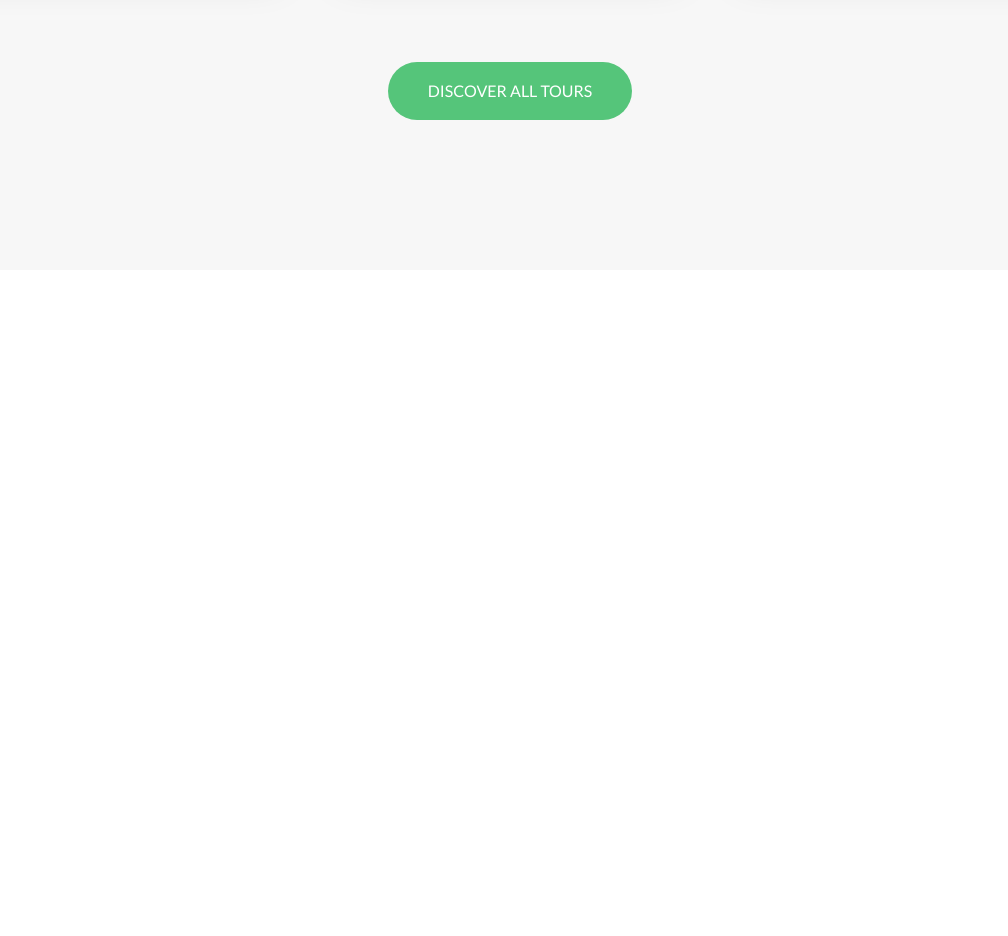
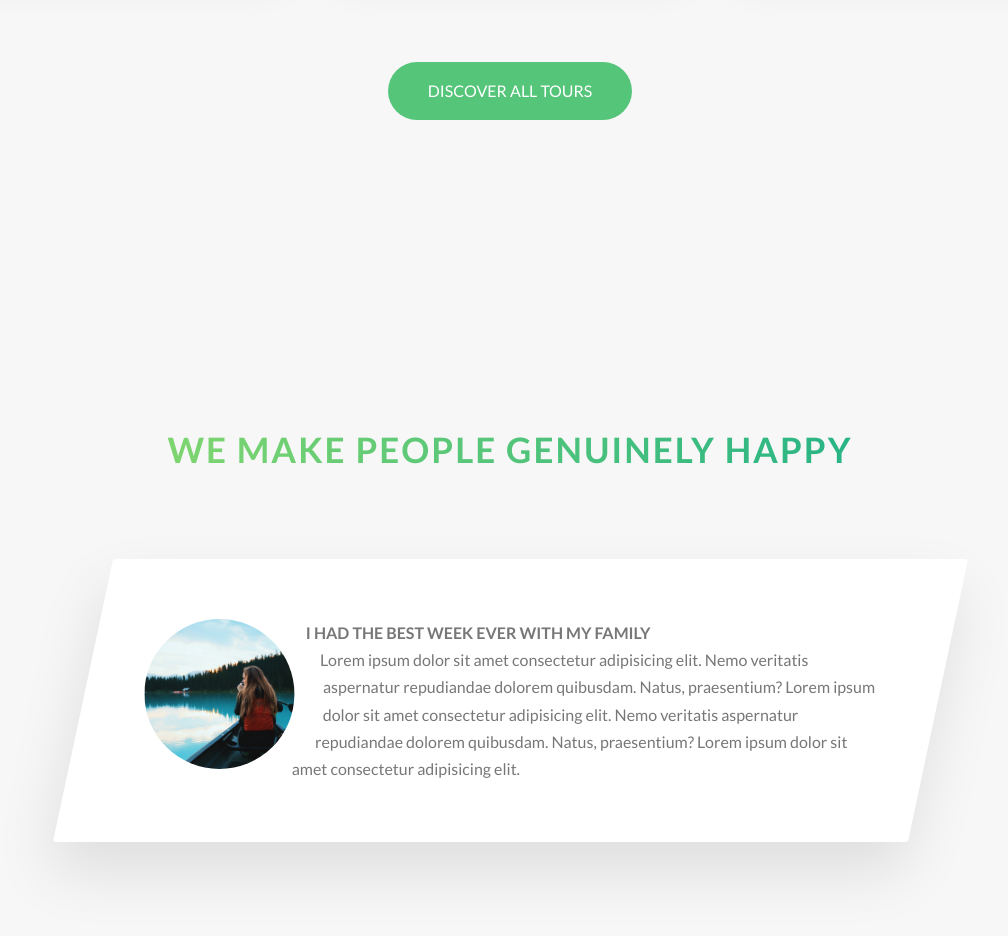
Before and after one commit to Gustavo64522/Natours, a website: page index.html in a window 1280 px wide. Shown: the part 3285-4221 px from the top of the page, without its empty margins (130-1138 px from the left). Before the commit the page ends 3585 px from the top, so only its background shows below. Drawn offline with Linux system fonts and the light colour scheme.

Commit message:
Iniciando Section Story
Adicionando componente de story.
Utilizando a propriedade shape-outside: circle() para adicionar um efeito circular em um texto e a clip-path: circle() para recortar uma imagem em circulo.

```diff
--- a/index.html
+++ b/index.html
@@ -208,7 +208,30 @@
                 <div class="u-center-text u-margin-top-huge">
                     <a href="#" class="btn btn--green">Discover all tours</a>
                 </div>
+            </section>
 
+            <section class="section-stories">
+                <div class="u-center-text u-margin-bottom-big">
+                    <h2 class="heading-secondary">
+                        We make people genuinely happy
+                    </h2>
+                </div>
+
+                <div class="row">
+                    <div class="story">
+                        <figure class="story__shape">
+                            <img class="story__img" src="./img/nat-8.jpg" alt="Person on a tour">
+                        </figure>
+                        <div class="story__text">
+                            <h3 class="heading-tertiary u-margin-bottom-smalls ">I had the best week ever with my family</h3>
+                            <p>
+                                Lorem ipsum dolor sit amet consectetur adipisicing elit. Nemo veritatis aspernatur repudiandae dolorem quibusdam. Natus, praesentium?
+                                Lorem ipsum dolor sit amet consectetur adipisicing elit. Nemo veritatis aspernatur repudiandae dolorem quibusdam. Natus, praesentium?
+                                Lorem ipsum dolor sit amet consectetur adipisicing elit.
+                            </p>
+                        </div>
+                    </div>
+                </div>
             </section>
         </main>
 
--- /dev/null
+++ b/sass/components/_story.scss
@@ -0,0 +1,29 @@
+.story {
+    width: 75%;
+    margin: 0 auto;
+    box-shadow: 0 3rem 6rem rgba($color-black, .1);
+    background-color: $color-white;
+    border-radius: 3px;
+    padding: 6rem 6rem 6rem 9rem;
+    font-size: $default-font-size;
+    transform: skewX(-12deg);
+
+    &__shape {
+        width: 15rem;
+        height: 15rem;
+        float: left;
+        -webkit-shape-outside: circle(50% at 50% 50%);
+                shape-outside: circle(50% at 50% 50%);
+        -webkit-clip-path: circle(50% at 50% 50%);
+                clip-path: circle(50% at 50% 50%);
+        transform: translateX(-3rem) skewX(12deg);;
+    }
+
+    &__img {
+        height: 100%;
+    }
+
+    &__text {
+        transform: skewX(12deg);
+    }
+}
--- a/sass/main.scss
+++ b/sass/main.scss
@@ -11,6 +11,7 @@
 @import "./components/card";
 @import "./components/composition";
 @import "./components/feature-box";
+@import "./components/story";
 
 @import "./layout/header";
 @import "./layout/grid";
--- a/sass/pages/_home.scss
+++ b/sass/pages/_home.scss
@@ -26,3 +26,8 @@
     padding: 25rem 0 15rem 0;
     margin-top: 10rem;
 }
+
+.section-stories {
+    padding: 15rem 0;
+    background-color: $color-gray-light-1;
+}
```
Also changed, not shown: css/style.css.
